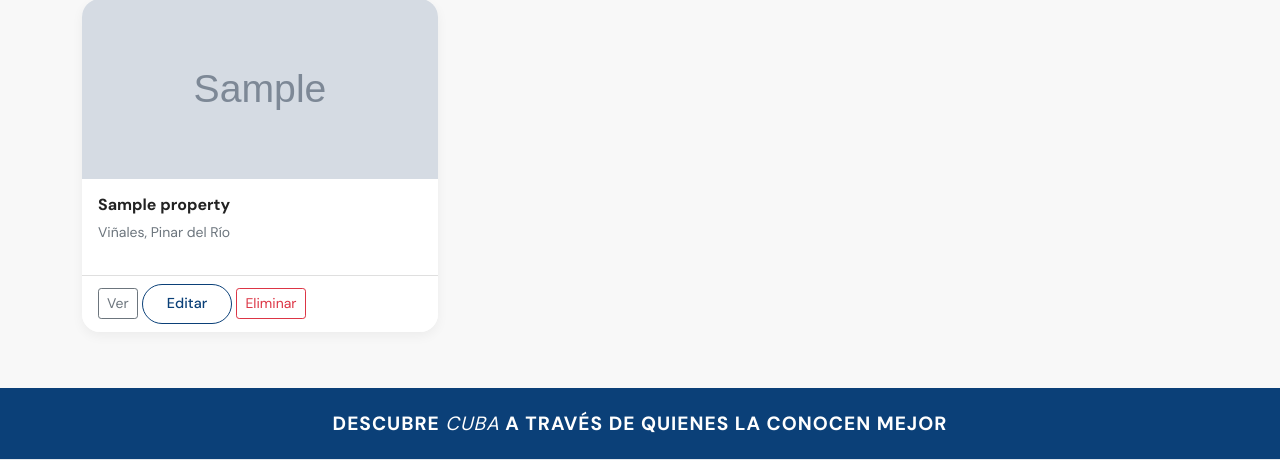
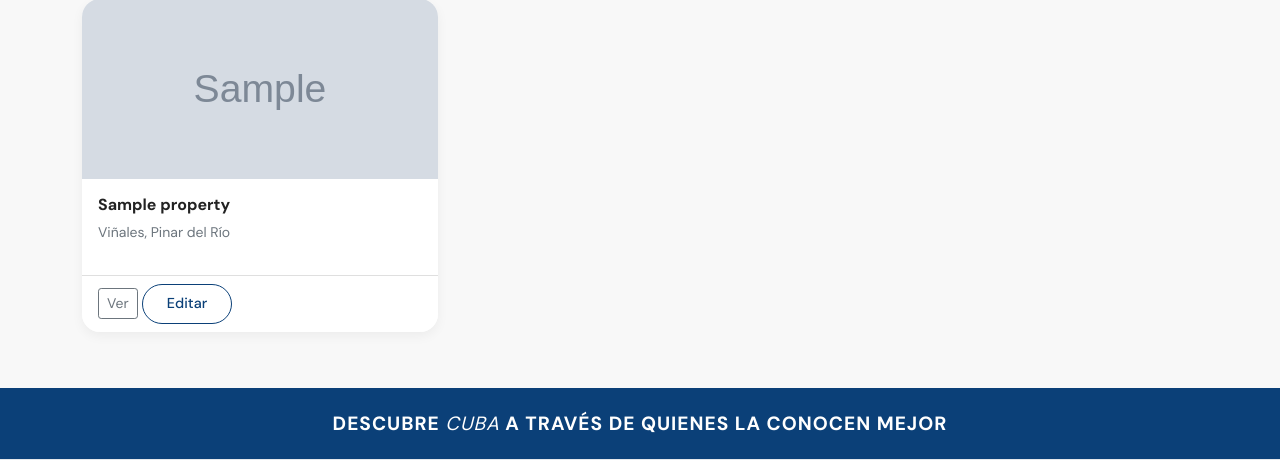
Before and after one commit to alquilerescuba/alquilerescuba, a Django app: template templates/properties/my_properties.html in a window 1280 px wide. Shown: the part 174-634 px from the top of the page. Run offline with Django 5.2, Linux system fonts and the light colour scheme; the template is opened without the code that fills it: values that come from a table or form of the project are taken from there, others are empty; tables that the repository leaves empty hold one stand-in row (values such as "Sample post"); grey boxes marked "Sample" are stand-in pictures.

Commit message:
Punto 4: ocultar botón Eliminar para propiedades que no son del usuario

```diff
--- a/templates/properties/my_properties.html
+++ b/templates/properties/my_properties.html
@@ -23,7 +23,11 @@
                 <div class="card-footer bg-white">
                     <a href="{% url 'properties:detail' property.pk %}" class="btn btn-sm btn-outline-secondary">Ver</a>
                     <a href="{% url 'properties:update' property.pk %}" class="btn btn-sm btn-outline-primary">Editar</a>
-                    <a href="{% url 'properties:delete' property.pk %}" class="btn btn-sm btn-outline-danger">Eliminar</a>
+                    {% if property.owner == user %}
+    <a href="{% url 'properties:delete' property.pk %}" class="btn btn-sm btn-outline-danger">
+        <i class="fas fa-trash"></i> Eliminar
+    </a>
+{% endif %}
                 </div>
             </div>
         </div>
```
